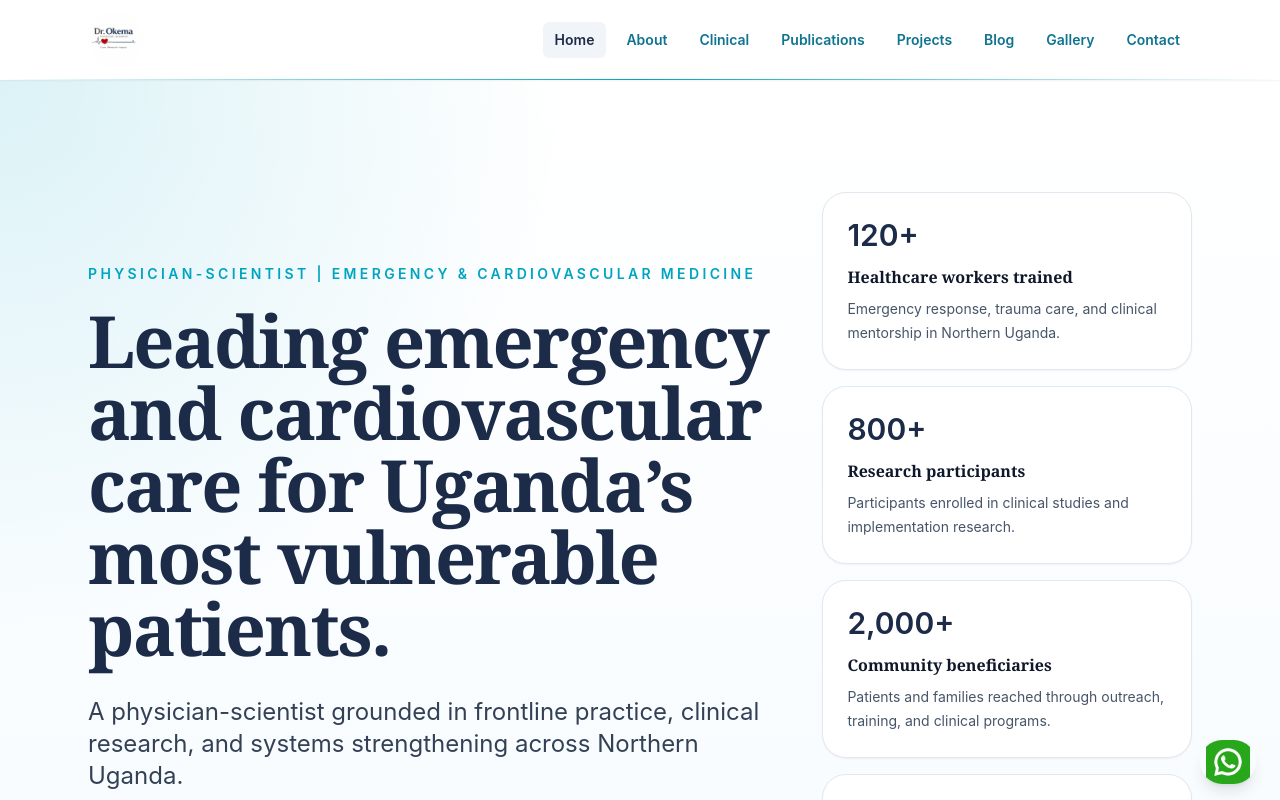
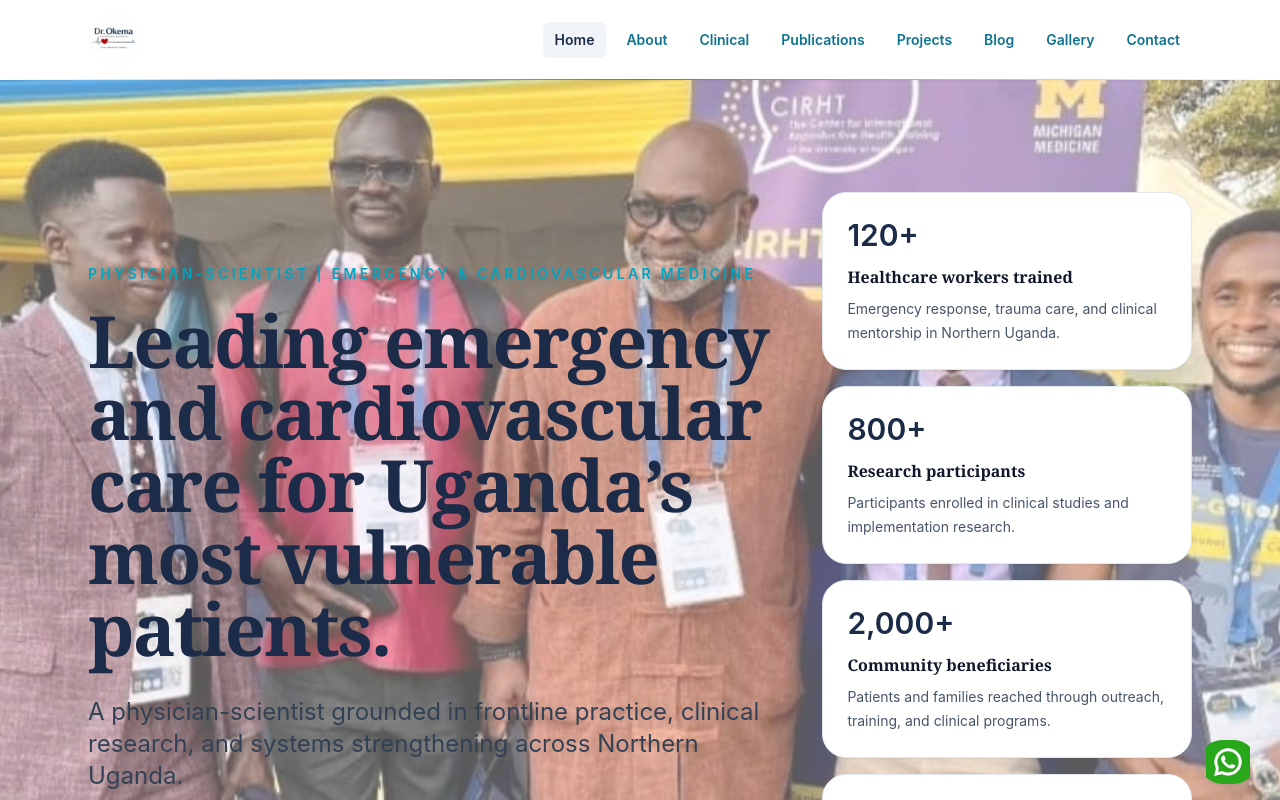
Before and after one commit to RealObal/DrOkema-Web, a React (Vite) app: page / in a window 1280 px wide. Shown: the top 800 px of the page. Built offline with nearby package versions, Linux system fonts and the light colour scheme; the HTML template or start-up script is replaced by a standard one.

Commit message:
Restore hero image clarity and update homepage background

```diff
--- a/src/pages/Home.tsx
+++ b/src/pages/Home.tsx
@@ -151,7 +151,16 @@ export default function Home() {
       <JsonLdSchema type="person" />
 
       <main className="bg-white text-slate-900">
-        <section className="relative overflow-hidden bg-[radial-gradient(circle_at_top_left,_rgba(0,163,193,0.14),_transparent_35%),linear-gradient(180deg,#ffffff_0%,#f6fbff_100%)] py-20 sm:py-28">
+        <section
+          className="relative overflow-hidden py-20 sm:py-28"
+          style={{
+            backgroundImage:
+              "linear-gradient(rgba(255,255,255,0.35), rgba(255,255,255,0.35)), url('/Vcat For cover.jpeg')",
+            backgroundSize: "cover",
+            backgroundPosition: "center",
+            backgroundRepeat: "no-repeat",
+          }}
+        >
           <div className="container-academic grid gap-12 lg:grid-cols-[0.65fr_0.35fr] lg:items-center">
             <div className="max-w-3xl">
               <p className="text-sm font-semibold uppercase tracking-[0.24em] text-medical-teal">
```
